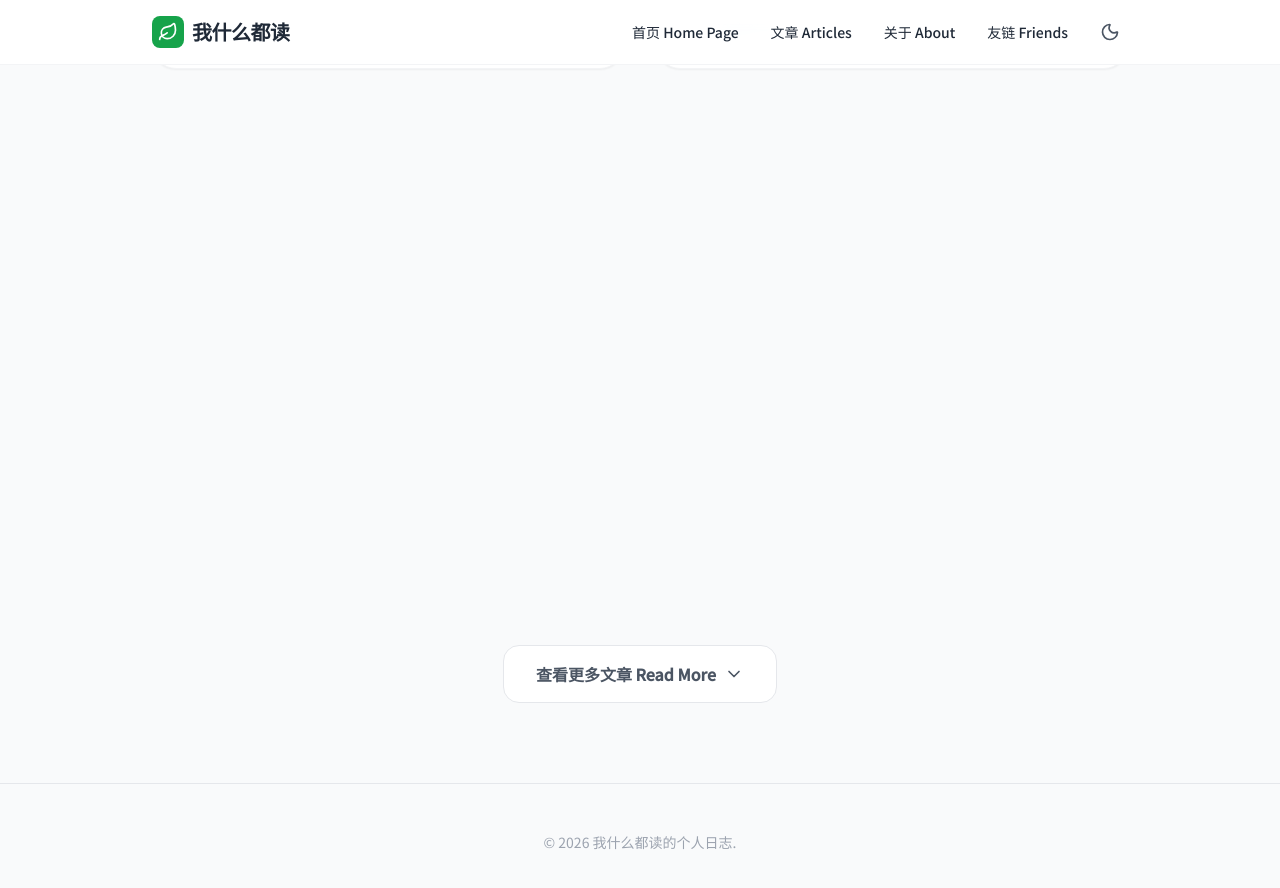
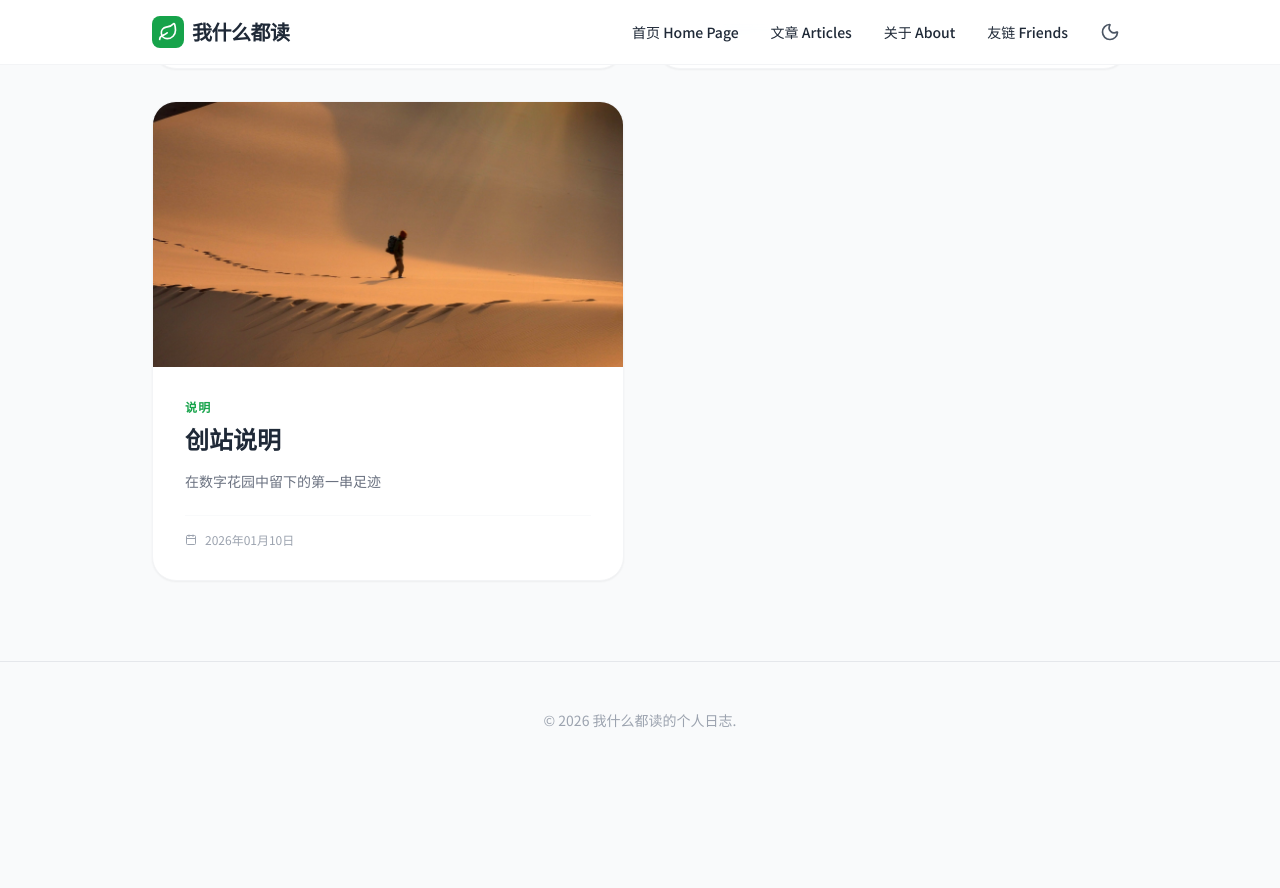
Before and after one commit to whydoIneedaname-cyber/whydoIneedaname-cyber.github.io, a Jekyll site: the page built from index.html, in a window 1280 px wide and 900 px high, scrolled down 1014 px. Shown: the top 888 px of the window. Built offline with Jekyll 4.4.1, drawn with Linux system fonts in a browser that asks for light colours; nearby versions of some CDN libraries; after the commit the page ends 1792 px from its top, so only the background shows below that.

Commit message:
Update index.html

```diff
--- a/index.html
+++ b/index.html
@@ -108,7 +108,7 @@
         <div id="postContainer" class="grid md:grid-cols-2 gap-8">
             {% for post in site.posts %}
             <!-- 使用 loop.index 判断是否为前 4 篇 -->
-            <article class="article-card bg-white dark:bg-gray-800 rounded-3xl border border-gray-100 dark:border-gray-700 overflow-hidden hover:shadow-xl transition-all duration-300 flex flex-col {% if forloop.index > 2 %}post-hidden{% endif %} shadow-sm">
+            <article class="article-card bg-white dark:bg-gray-800 rounded-3xl border border-gray-100 dark:border-gray-700 overflow-hidden hover:shadow-xl transition-all duration-300 flex flex-col {% if forloop.index > 4 %}post-hidden{% endif %} shadow-sm">
                 <div class="img-container">
                     {% if post.image %}
                     <img src="{{ post.image | relative_url }}" loading="lazy" class="w-full h-full object-cover" alt="{{ post.title }}">
@@ -131,7 +131,7 @@
         </div>
 
         <!-- 查看更多按钮 -->
-        {% if site.posts.size > 2 %}
+        {% if site.posts.size > 4 %}
         <div id="loadMoreArea" class="mt-16 text-center">
             <button id="loadMoreBtn" class="inline-flex items-center gap-2 px-8 py-4 bg-white dark:bg-gray-800 border border-gray-200 dark:border-gray-700 rounded-2xl font-bold text-gray-600 dark:text-gray-300 hover:border-green-600 hover:text-green-600 transition-all group">
                 <span>查看更多文章 Read More</span>
```
